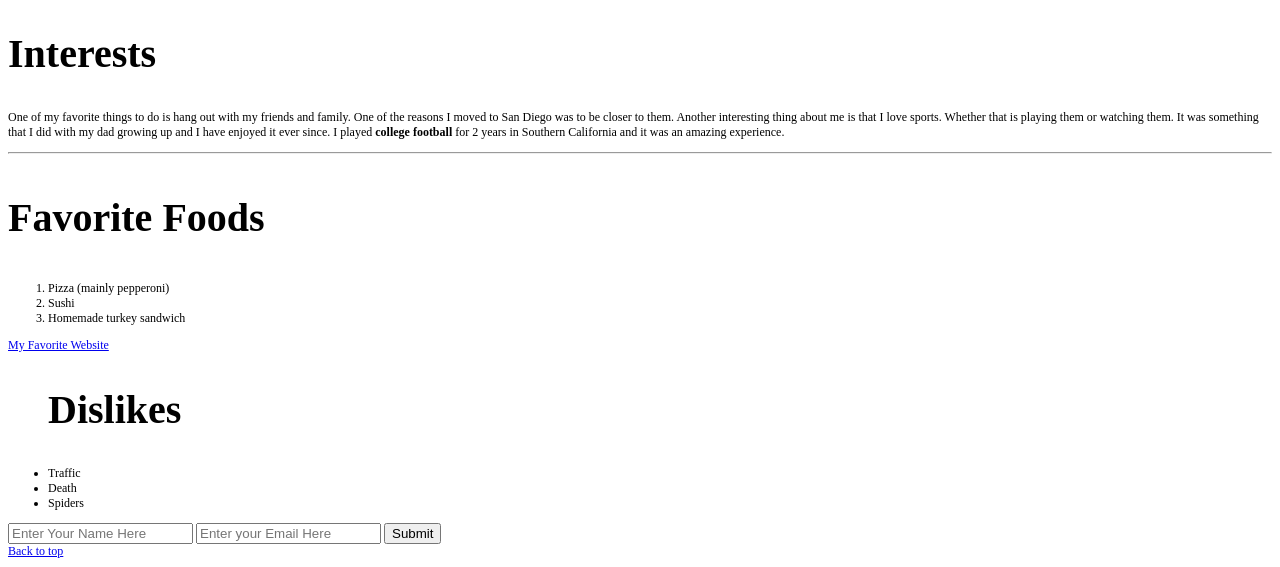
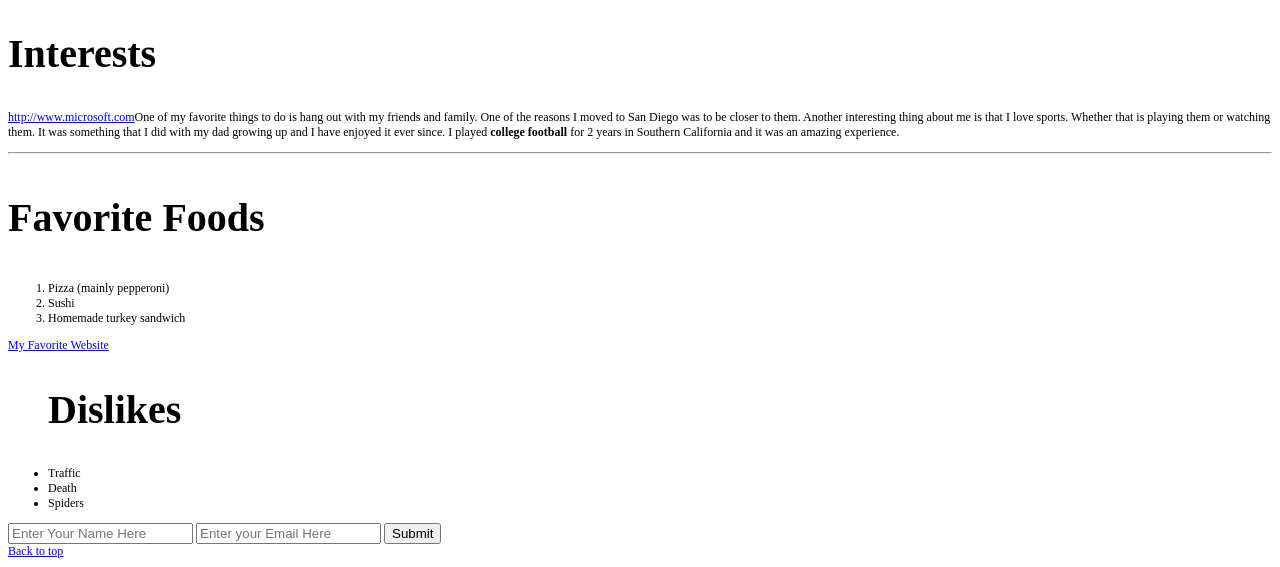
Before and after one commit to gptinlin/Hello-World, a plain HTML site: page AboutMe.html in a window 1280 px wide. Shown: the part 278-845 px from the top of the page. Drawn offline with Linux system fonts and the light colour scheme.

Commit message:
asasasasasas

```diff
--- a/AboutMe.html
+++ b/AboutMe.html
@@ -15,7 +15,7 @@
     <article>
         <section>
             <h2 class="aboutme">Interests</h2>
-            <p>One of my favorite things to do is hang out with my friends and family. One of the reasons I moved to San Diego was to be closer to them. Another interesting thing about me is that I love sports. Whether that is playing them or watching them. It was something that I did with my dad growing up and I have enjoyed it ever since. I played <strong>college football</strong> for 2 years in Southern California and it was an amazing experience.</p>
+            <p><a href="http://www.microsoft.com" target="_blank" download>http://www.microsoft.com</a>One of my favorite things to do is hang out with my friends and family. One of the reasons I moved to San Diego was to be closer to them. Another interesting thing about me is that I love sports. Whether that is playing them or watching them. It was something that I did with my dad growing up and I have enjoyed it ever since. I played <strong>college football</strong> for 2 years in Southern California and it was an amazing experience.</p>
 
             <section>
                 <hr>
```
